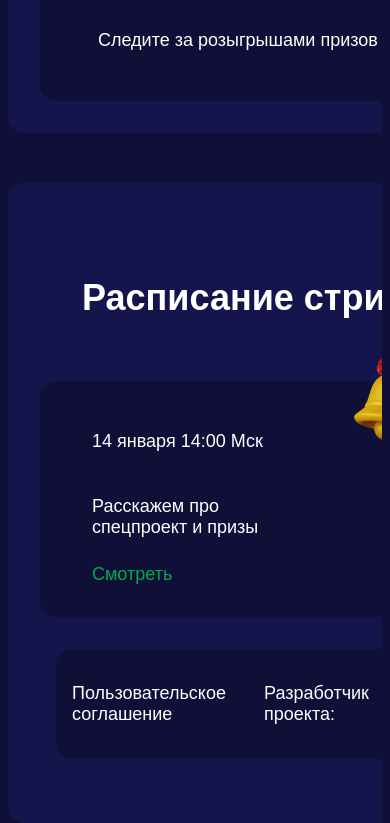
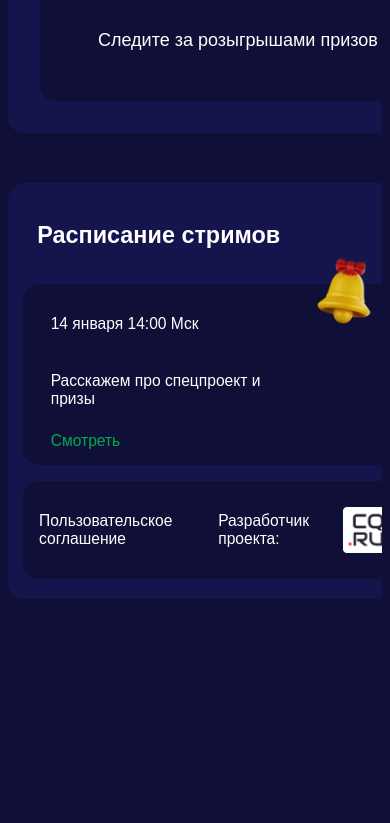
Before and after one commit to shifus/newyear, a Svelte app: page / in a window 390 px wide. Shown: the part 7200-8023 px from the top of the page. After the commit the page ends 7799 px from the top, so only its background shows below. Built offline with nearby package versions, Linux system fonts and the light colour scheme.

Commit message:
Пятый экран мобилка более менее

```diff
--- a/src/components/Screen5.svelte
+++ b/src/components/Screen5.svelte
@@ -111,4 +111,54 @@
     width: 48px;
     height: 48px;
   }
+
+  @media (max-width: 768px) {
+    .Screen5 {
+      padding: 5vw;
+      gap: 4vw;
+      max-width: 100vw;
+    }
+
+    .schedule-title {
+      font-size: 6vw;
+      margin-left: 5vw;
+    }
+
+    .schedule-frame {
+      padding: 4vw;
+      max-width: 90vw;
+    }
+
+    .schedule-details {
+      margin-left: 3vw;
+      gap: 2vw;
+    }
+
+    .stream-date,
+    .stream-description,
+    .stream-link {
+      font-size: 4vw;
+    }
+
+    .bell {
+      width: 25vw;
+      height: 25vw;
+      margin-top: -15vw;
+    }
+
+    .footer-frame {
+      padding: 4vw;
+      max-width: 90vw;
+    }
+
+    .developer-text,
+    .user-agreement {
+      font-size: 4vw;
+    }
+
+    .logo {
+      width: 12vw;
+      height: 12vw;
+    }
+  }
 </style>
```
Also changed, not shown: public/build/bundle.css, public/build/bundle.js, 1 other file (tests, documents, lock files or other folders).
